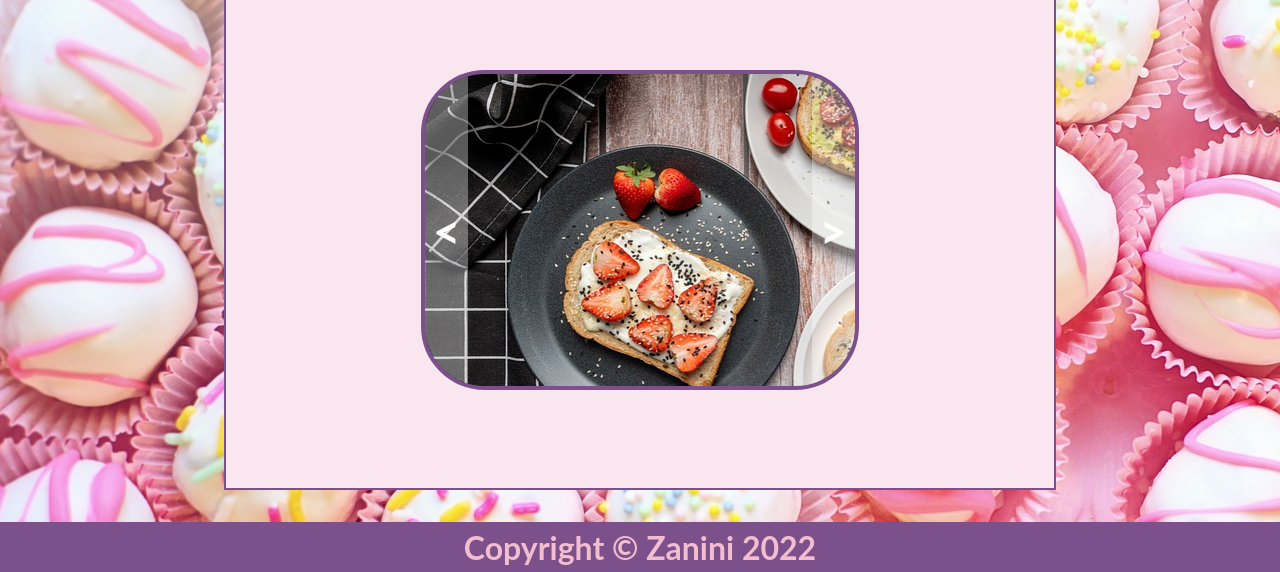
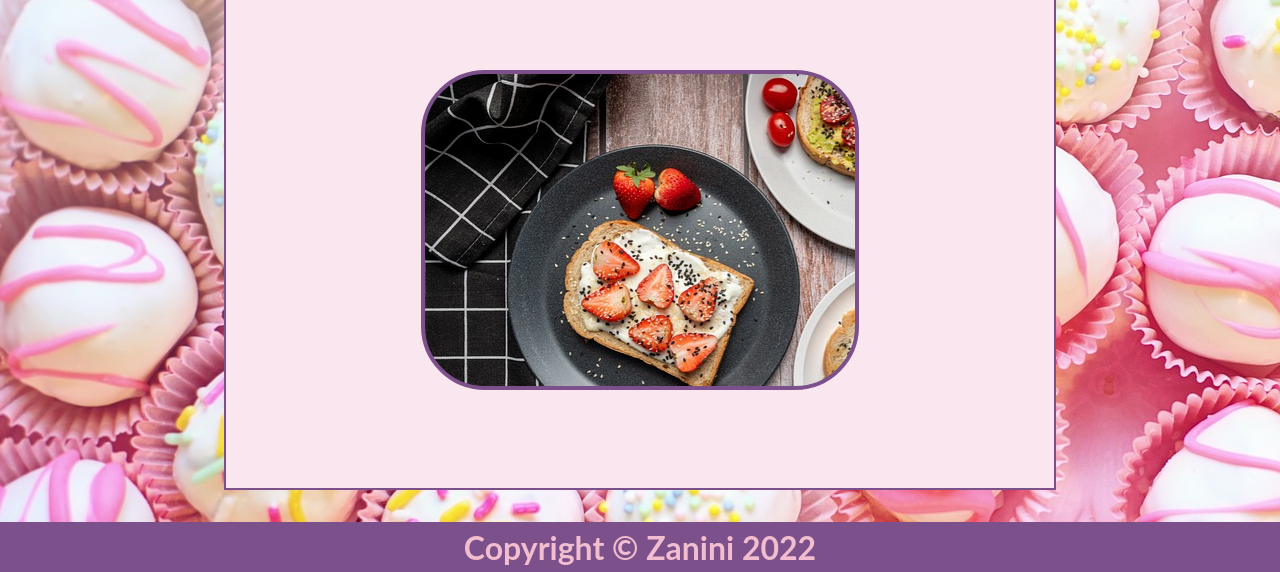
Before and after one commit to kitokta/Restaurant-page, a website built with webpack: page src/template.html in a window 1280 px wide. Both pictures are taken after a click on the button "Menu". Shown: the part 228-800 px from the top of the page. Built offline with nearby package versions, Linux system fonts and the light colour scheme.

Commit message:
Mouseover function for slider working

```diff
--- a/src/modules/dropdown.js
+++ b/src/modules/dropdown.js
@@ -1,13 +1,26 @@
 // Requires the HTML parent dropElement and the dropButton list
 
-export default function hoverDropdown (dropElement, dropButton) {
+export default function hoverDropdown(dropElement, dropButton) {
+ //Checking if dropbutton has the lenght attribute, so its a HTML element or a nodelist.
+  if (!!dropButton.length) {
+    for (let i = 0; i < dropButton.length; i++) {
+      dropElement.addEventListener("mouseover", () => {
+        dropButton[i].style.visibility = "visible";
+        dropButton[i].style.pointerEvents = "auto";
+        dropElement.addEventListener("mouseout", () => {
+          dropButton[i].style.visibility = "hidden";
+          dropButton[i].style.pointerEvents = "none";
+        });
+      });
+    }
+  } else {
     dropElement.addEventListener("mouseover", () => {
-    dropButton.style.visibility = "visible";
-    dropButton.style.pointerEvents = "auto";
-    dropElement.addEventListener("mouseout", () => {
+      dropButton.style.visibility = "visible";
+      dropButton.style.pointerEvents = "auto";
+      dropElement.addEventListener("mouseout", () => {
         dropButton.style.visibility = "hidden";
         dropButton.style.pointerEvents = "none";
       });
-  });
-
-};
+    });
+  }
+}
--- a/src/modules/menu.js
+++ b/src/modules/menu.js
@@ -82,10 +82,11 @@ class imageSlider {
     content.style.borderRadius = "0";
     content.appendChild(slider);
 
-    imageSlider.effects(slider);
+    const arrowClass = document.querySelectorAll('.arrow');
+    imageSlider.effects(slider, arrowClass);
   }
 
-  static effects(slider) {
-    hoverDropdown(slider,)
+  static effects(slider, arrow) {
+    hoverDropdown(slider, arrow);
   }
 }
--- a/src/styles/main.css
+++ b/src/styles/main.css
@@ -70,7 +70,6 @@ button {
   position: absolute;
   border-radius: 0em;
   border: 1px solid #f1bdcf;
-
   visibility: hidden;
   pointer-events: none;
 }
@@ -249,6 +248,8 @@ width: 15em !important;
   display: flex;
   align-items: center;
   justify-content: center;
+  visibility: hidden;
+  pointer-events: none;
 }
 
 .arrow:hover {
```
Also changed, not shown: dist/bundle.js, 1 other file.
